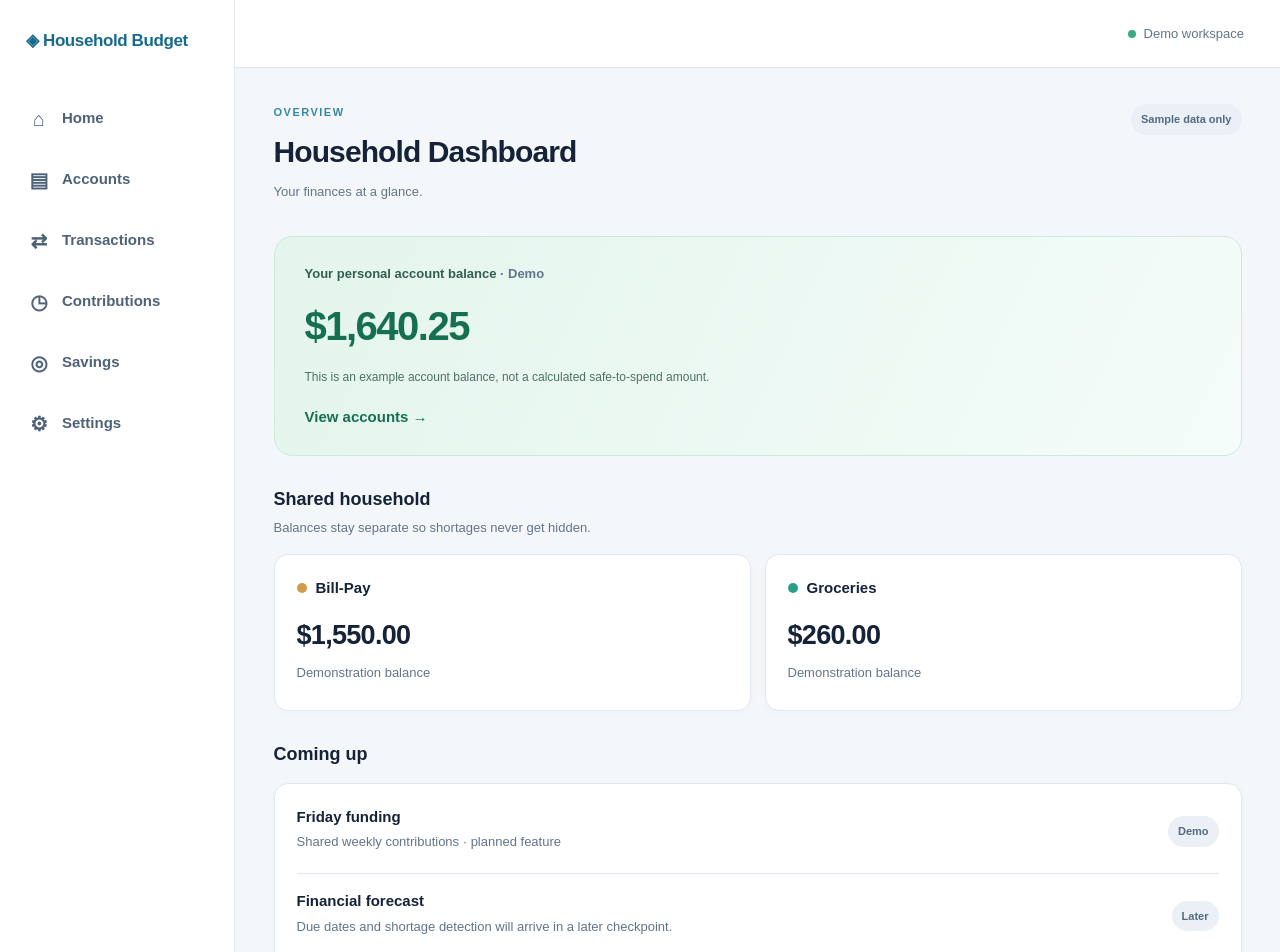
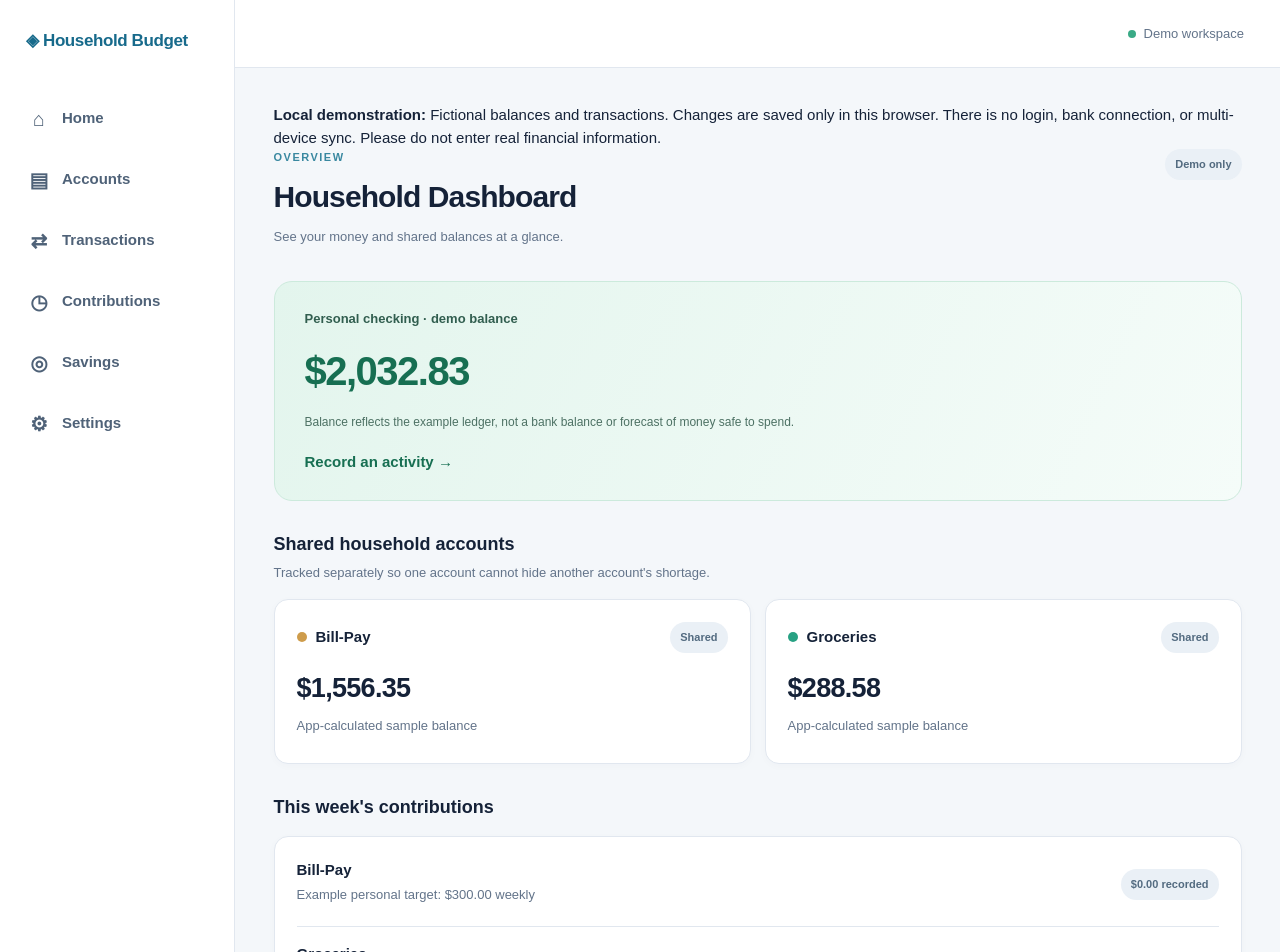
Before and after one commit to ToasterLurker/Household-budget-app, a Next.js app: page / in a window 1280 px wide. Shown: the top 952 px of the page. Built offline with nearby package versions, Linux system fonts and the light colour scheme.

Commit message:
feat: connect app/page.tsx to interactive demo ledger

```diff
--- a/app/page.tsx
+++ b/app/page.tsx
@@ -1,36 +1,5 @@
-import Link from "next/link";
-import { accounts, formatMoney } from "@/lib/demo";
+import DemoWorkspace from "@/components/demo-workspace";
 
-export default function Home() {
-  const personal = accounts[0];
-  return (
-    <>
-      <div className="page-heading">
-        <div><p className="eyebrow">OVERVIEW</p><h1>Household Dashboard</h1><p className="muted">Your finances at a glance.</p></div>
-        <span className="demo-pill">Sample data only</span>
-      </div>
-      <div className="hero-card">
-        <p className="hero-label">Your personal account balance <span className="subtle">· Demo</span></p>
-        <strong className="hero-money">{formatMoney(personal.balanceCents)}</strong>
-        <p>This is an example account balance, not a calculated safe-to-spend amount.</p>
-        <Link href="/accounts" className="text-link">View accounts →</Link>
-      </div>
-      <section className="section-heading"><h2>Shared household</h2><p className="muted">Balances stay separate so shortages never get hidden.</p></section>
-      <div className="card-grid">
-        {accounts.filter(a => a.owner === "Shared").map((account) => (
-          <article className="panel" key={account.id}>
-            <div className="panel-top"><span className={`account-dot ${account.color}`} /><h3>{account.name}</h3></div>
-            <p className="panel-money">{formatMoney(account.balanceCents)}</p>
-            <p className="muted">Demonstration balance</p>
-          </article>
-        ))}
-      </div>
-      <section className="section-heading"><h2>Coming up</h2></section>
-      <div className="panel">
-        <div className="event-row"><div><strong>Friday funding</strong><p className="muted">Shared weekly contributions · planned feature</p></div><span className="tag">Demo</span></div>
-        <div className="event-row"><div><strong>Financial forecast</strong><p className="muted">Due dates and shortage detection will arrive in a later checkpoint.</p></div><span className="tag">Later</span></div>
-      </div>
-      <p className="footnote">Checkpoint 1 is a visual prototype. No accounts, transactions, or forecasts are stored or calculated.</p>
-    </>
-  );
+export default function HomePage() {
+  return <DemoWorkspace section="home" />;
 }
```
